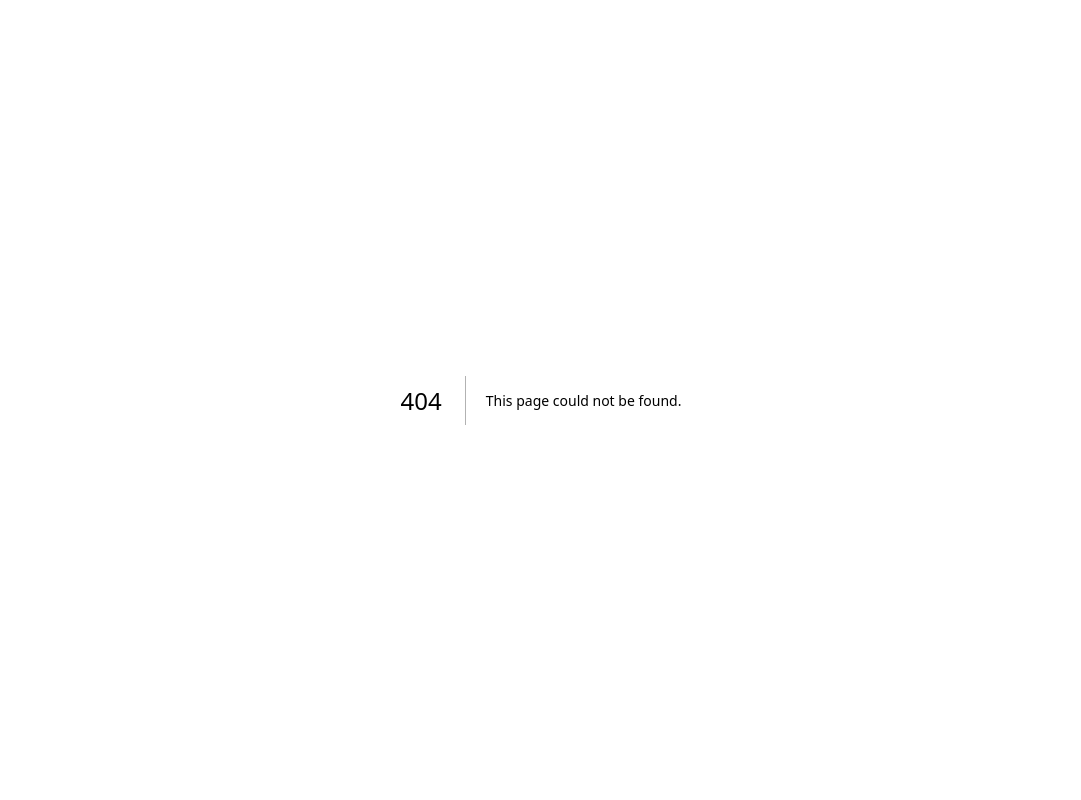
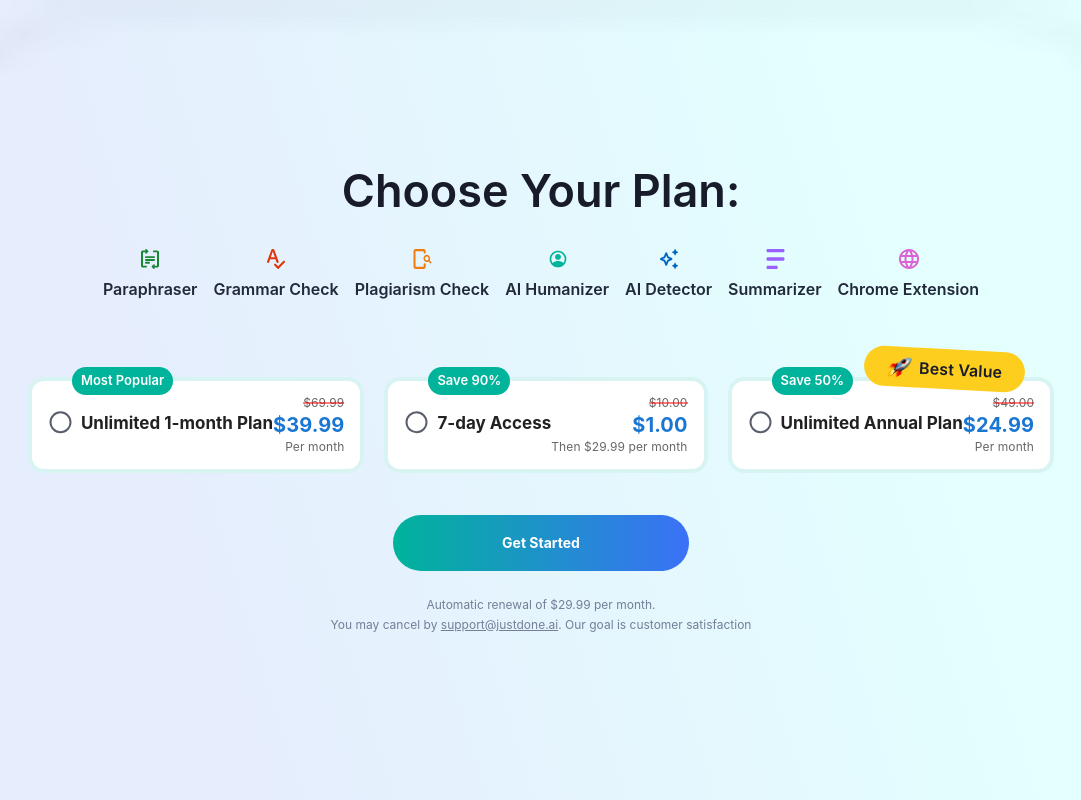
Before and after one commit to darinadari13/test-task-justdone, a Next.js app: page /b in a window 1280 px wide. Before the commit this address had no page. Shown: the whole page, without its empty margins (99-1180 px from the left). Built offline with nearby package versions, Linux system fonts and the light colour scheme.

Commit message:
added a/b pages

```diff
--- a/src/components/product/ProductCard.tsx
+++ b/src/components/product/ProductCard.tsx
@@ -8,6 +8,7 @@
 import { DiscoundTime } from 'src/types/common';
 import CheckedIcon from 'src/assets/checked-icon.svg';
 import UnCheckedIcon from 'src/assets/unchecked-icon.svg';
+import breakpoints from 'src/styles/breakpoints';
 
 
 
@@ -15,19 +16,22 @@
   product: Product;
   onSelect: (id: string) => void;
   isSelected: boolean;
-  discountTime?: DiscoundTime;
-  isTimerFinished: boolean;
+  discountTime: DiscoundTime | null;
+  isTimerFinished?: boolean;
 }
 
 const STYLES = {
   cardBaseStyles: {
     borderRadius: '16px',
     cursor: 'pointer',
-    minWidth: 363,
-    width: '100%',
     borderWidth: '4px',
     overflow: 'visible',
     position: 'relative',
+    maxWidth: '363px',
+    [breakpoints.mobile]: {
+      width: '100%',
+      maxWidth: '100%',
+    }
   },
   cardContentStyles: {
     padding: '12px 16px',
@@ -132,7 +136,7 @@
           <Stack direction="column" alignItems="flex-end">
             <Typography variant="body2" color="text.secondary" sx={STYLES.prevPriceText}>
               <span className='strikethroughText'>
-              {!isShowDiscountedTrialPrice ? getFormattedSubscriptionPrice(product, false) : ZERO_WIDTH_SPACE}
+                {!isShowDiscountedTrialPrice ? getFormattedSubscriptionPrice(product, false) : ZERO_WIDTH_SPACE}
               </span>
             </Typography>
             <Typography variant="h4" color="primary" sx={STYLES.priceText}>
--- /dev/null
+++ b/src/pages/b.tsx
@@ -0,0 +1,67 @@
+import React, { useEffect, useState, useMemo } from 'react';
+
+import PricingLayout from "src/components/layout/Layout";
+import ProductCard from "src/components/product/ProductCard";
+import GradientButton from 'src/components/button/GradientButton';
+import productsData from '../data/products.json';
+import { Product } from 'src/types/Product';
+import { Box } from '@mui/material';
+import SubscriptionText from 'src/components/subscription/Subscription';
+import breakpoints from 'src/styles/breakpoints';
+
+const BUTTON_TEXT = "Get Started";
+
+const products: Product[] = productsData as Product[];
+
+const DISCOUNT_TIME_WINDOW = {
+  minutes: 0,
+  seconds: 0,
+}
+
+const STYLES = {
+  container: {
+    display: 'flex',
+    justifyContent: 'center',
+    gap: '20px',
+    flexWrap: 'wrap',
+    marginBottom: '42px',
+    flexDirection: 'row',
+    [breakpoints.mobile]: {
+      flexDirection: 'column-reverse',
+      width: '100%',
+      maxWidth: '100%',
+    }
+  },
+  subscriptionContainer: {
+    display: 'flex',
+    flexDirection: 'column',
+    alignItems: 'center',
+    justifyContent: 'center',
+    gap: '24px',
+  }
+}
+
+
+export default function PlanPage() {
+  const [selectedProduct, setSelectedProduct] = useState<string | null>(null);
+
+  return (
+    <PricingLayout>
+      <Box sx={STYLES.container}>
+        {products.map((product) => (
+          <ProductCard
+            key={product.id}
+            product={product}
+            onSelect={setSelectedProduct}
+            isSelected={selectedProduct === product.id}
+            discountTime={null}
+          />
+        ))}
+      </Box>
+      <Box sx={STYLES.subscriptionContainer}>
+        <GradientButton text={BUTTON_TEXT} />
+        <SubscriptionText />
+      </Box>
+    </PricingLayout>
+  );
+}
```
Also changed, not shown: src/components/timer/MobileTimer.tsx (added, +29 -0 lines), src/pages/a.tsx (renamed from src/pages/index.tsx, +15 -1 lines).
